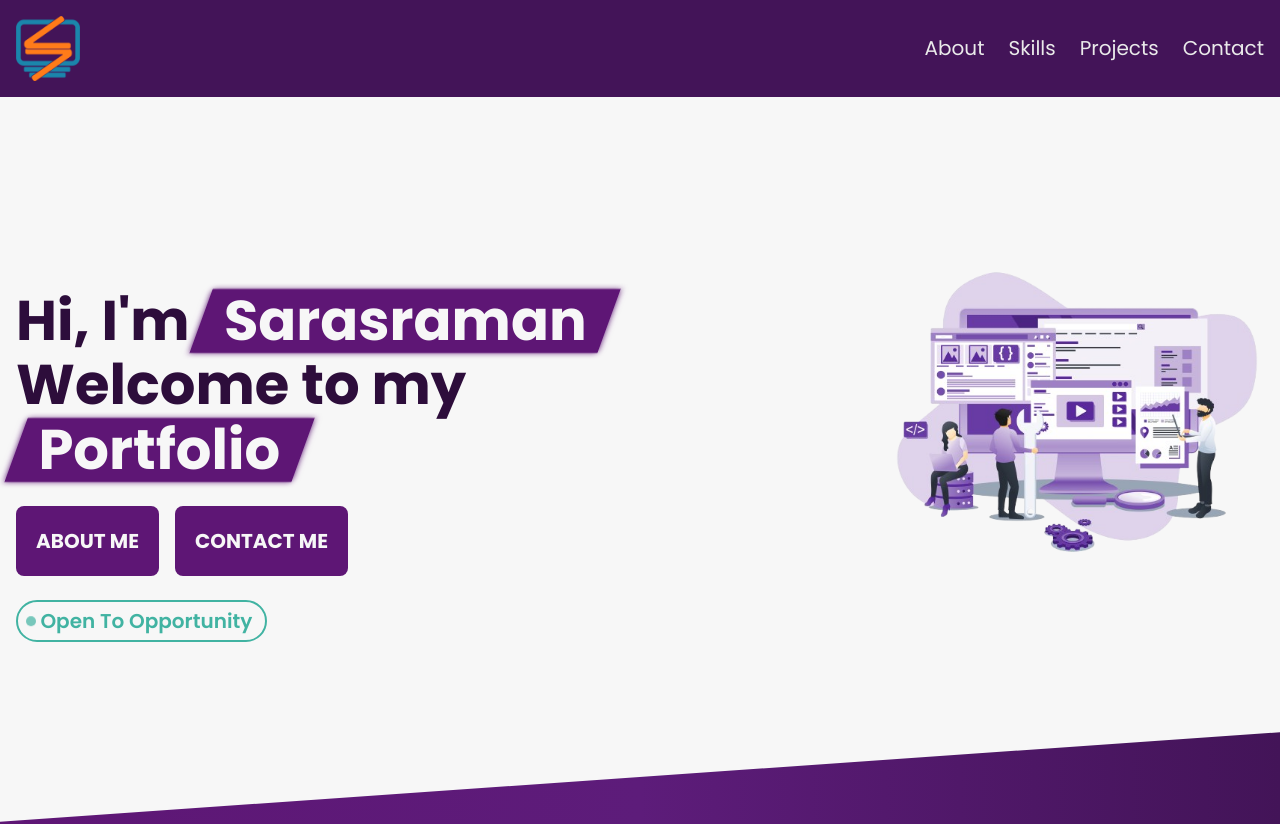
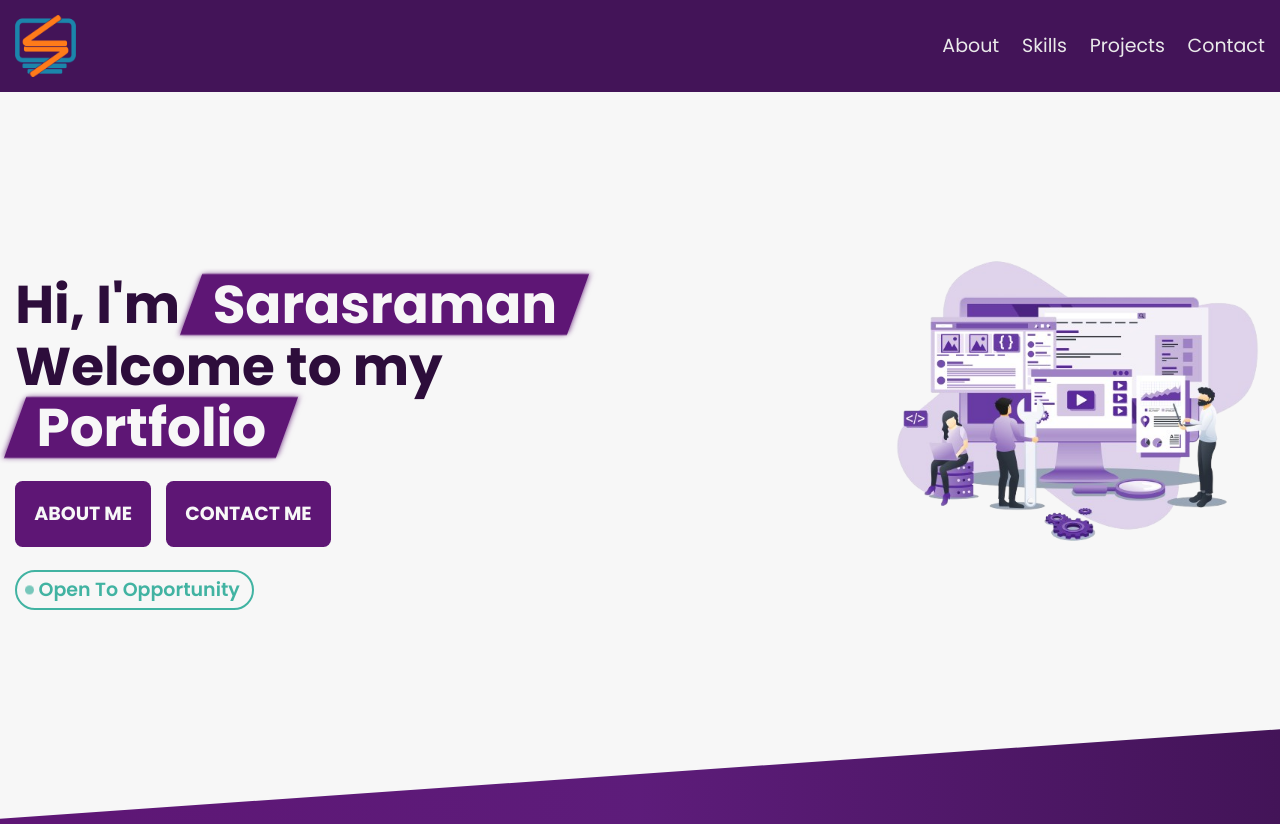
Before and after one commit to sarathme/my_portfolio, a React (Vite) app: page / in a window 1280 px wide. Shown: the top 824 px of the page. Built offline with nearby package versions, Linux system fonts and the light colour scheme.

Commit message:
Change root font size

```diff
--- a/src/index.css
+++ b/src/index.css
@@ -109,7 +109,7 @@ html {
   -webkit-text-size-adjust: none;
   text-size-adjust: none;
   font-family: "Poppins", sans-serif;
-  font-size: 100%;
+  font-size: 95%;
 }
 
 ::selection {
```
